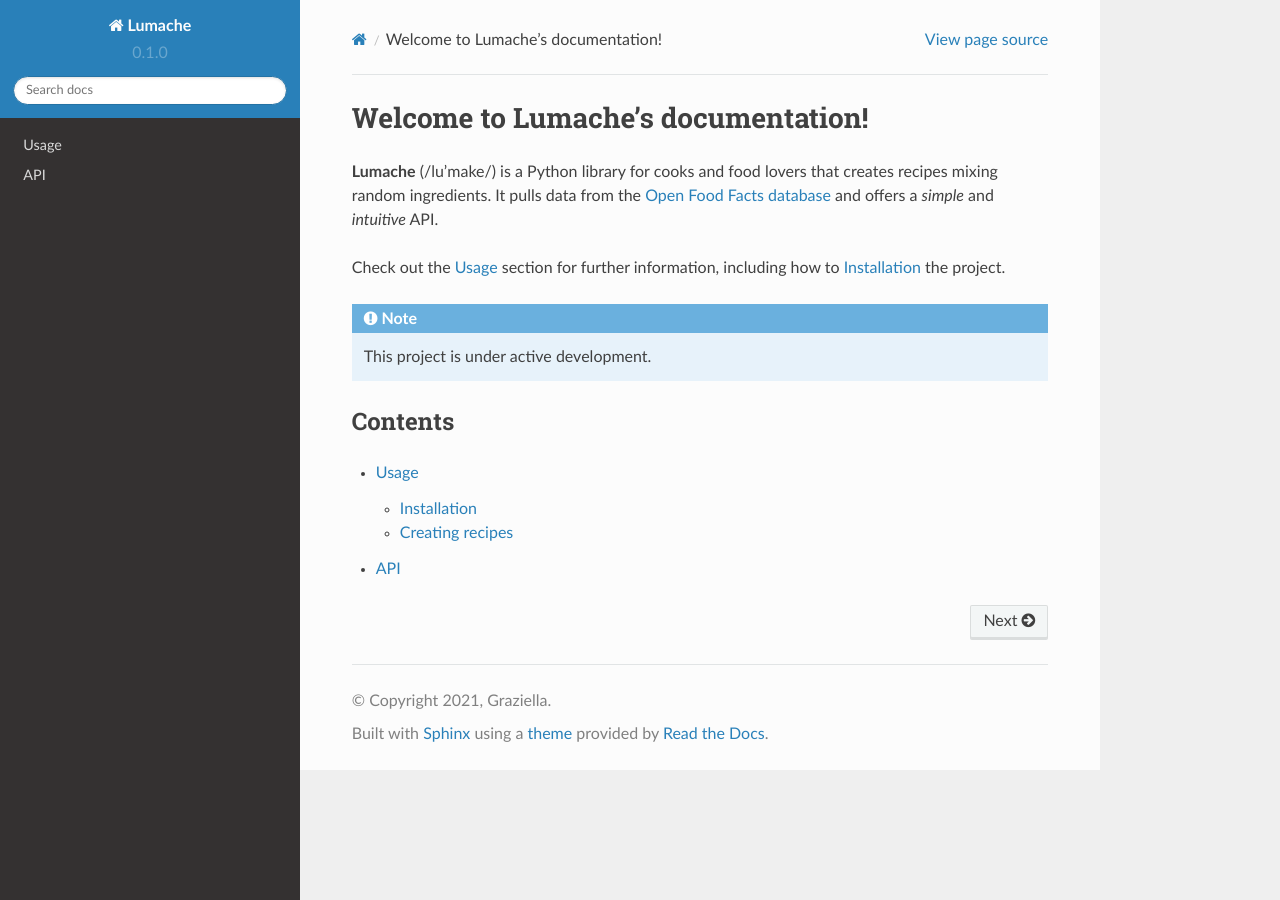
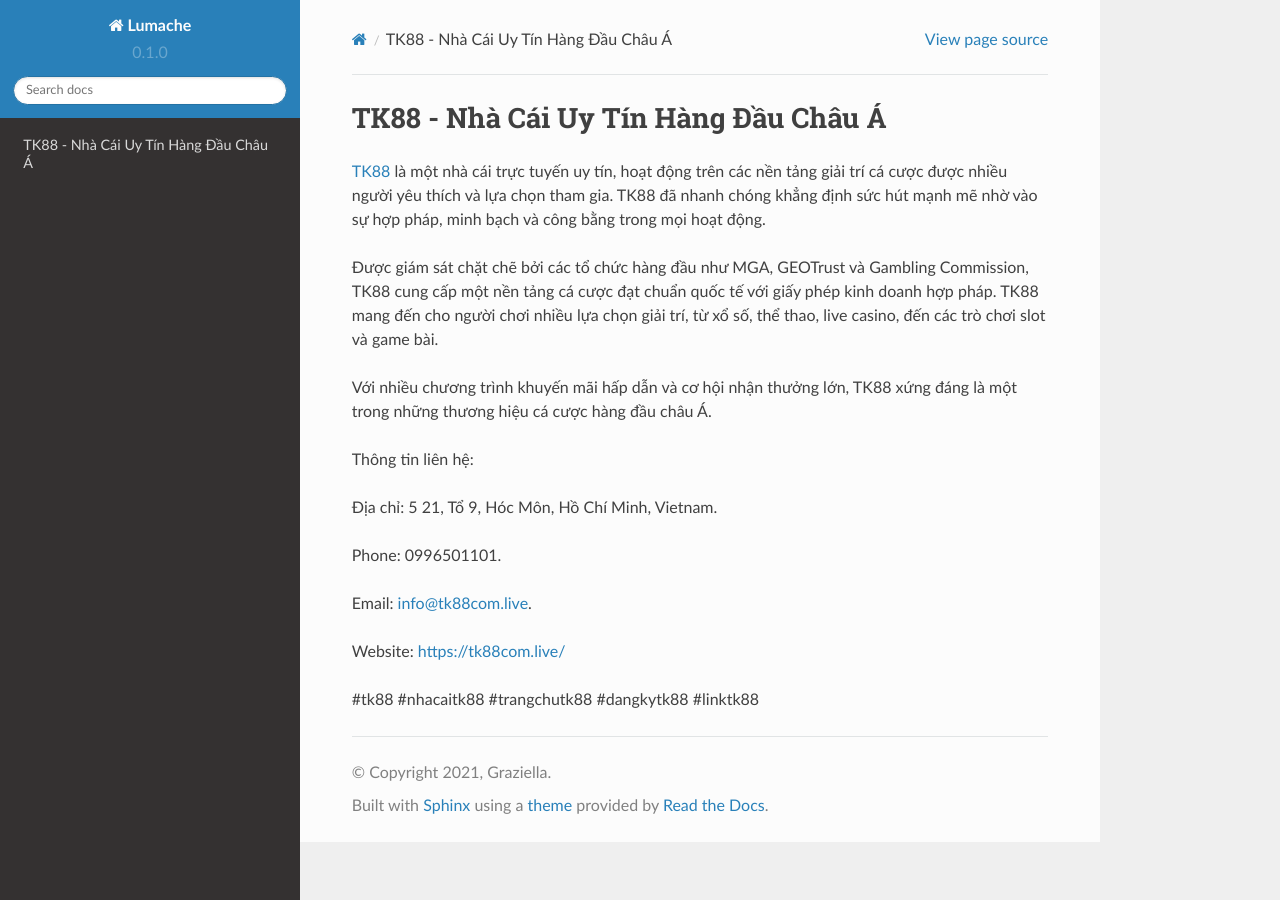
Before and after one commit to luongchanvien962/tk88comlive, a Sphinx documentation site: the page built from docs/source/index.rst, in a window 1280 px wide. Built offline with Sphinx 7.4.7 and the Read the Docs theme 2.0.0, drawn with Linux system fonts in a browser that asks for light colours.

Commit message:
Update index.rst

```diff
--- a/docs/source/index.rst
+++ b/docs/source/index.rst
@@ -1,22 +1,20 @@
-Welcome to Lumache's documentation!
+TK88 - Nhà Cái Uy Tín Hàng Đầu Châu Á
 ===================================
 
-**Lumache** (/lu'make/) is a Python library for cooks and food lovers
-that creates recipes mixing random ingredients.
-It pulls data from the `Open Food Facts database <https://world.openfoodfacts.org/>`_
-and offers a *simple* and *intuitive* API.
+`TK88 <https://tk88com.live/>`_ là một nhà cái trực tuyến uy tín, hoạt động trên các nền tảng giải trí cá cược được nhiều người yêu thích và lựa chọn tham gia. TK88 đã nhanh chóng khẳng định sức hút mạnh mẽ nhờ vào sự hợp pháp, minh bạch và công bằng trong mọi hoạt động.
 
-Check out the :doc:`usage` section for further information, including
-how to :ref:`installation` the project.
+Được giám sát chặt chẽ bởi các tổ chức hàng đầu như MGA, GEOTrust và Gambling Commission, TK88 cung cấp một nền tảng cá cược đạt chuẩn quốc tế với giấy phép kinh doanh hợp pháp. TK88 mang đến cho người chơi nhiều lựa chọn giải trí, từ xổ số, thể thao, live casino, đến các trò chơi slot và game bài.
 
-.. note::
+Với nhiều chương trình khuyến mãi hấp dẫn và cơ hội nhận thưởng lớn, TK88 xứng đáng là một trong những thương hiệu cá cược hàng đầu châu Á.
 
-   This project is under active development.
+Thông tin liên hệ:
 
-Contents
---------
+Địa chỉ: 5 21, Tổ 9, Hóc Môn, Hồ Chí Minh, Vietnam.
 
-.. toctree::
+Phone: 0996501101.
 
-   usage
-   api
+Email: info@tk88com.live.
+
+Website: https://tk88com.live/
+
+#tk88 #nhacaitk88 #trangchutk88 #dangkytk88 #linktk88
```
